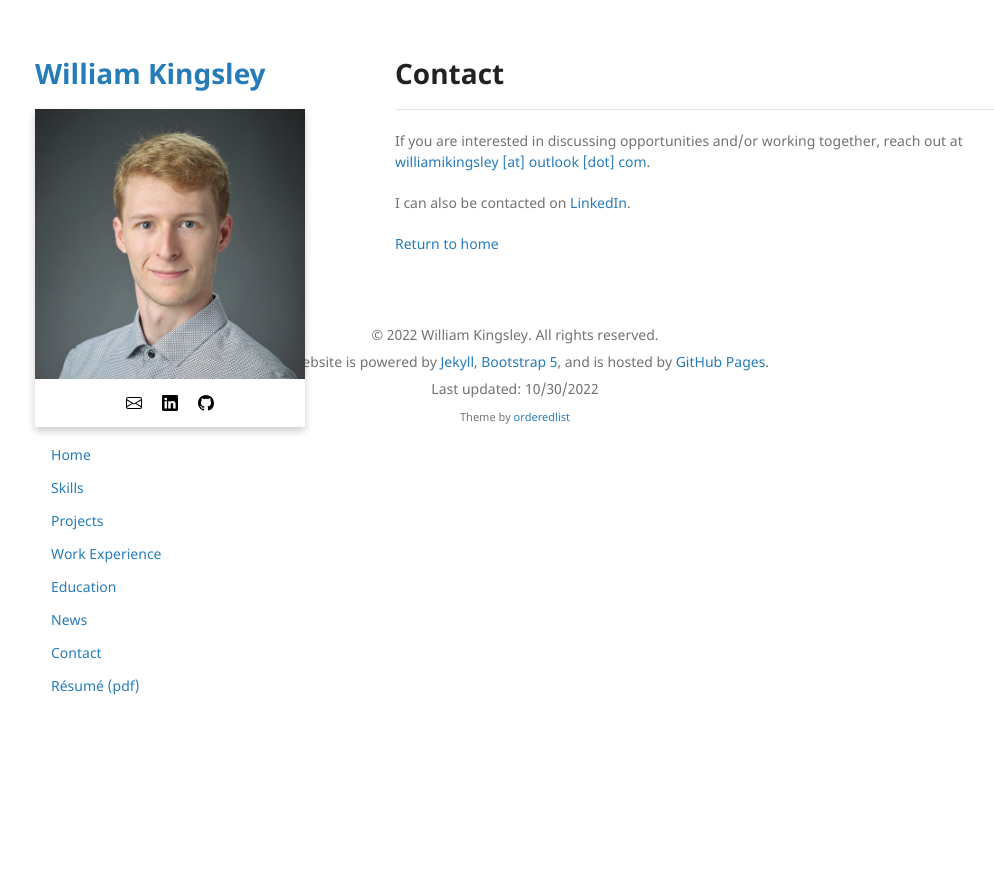
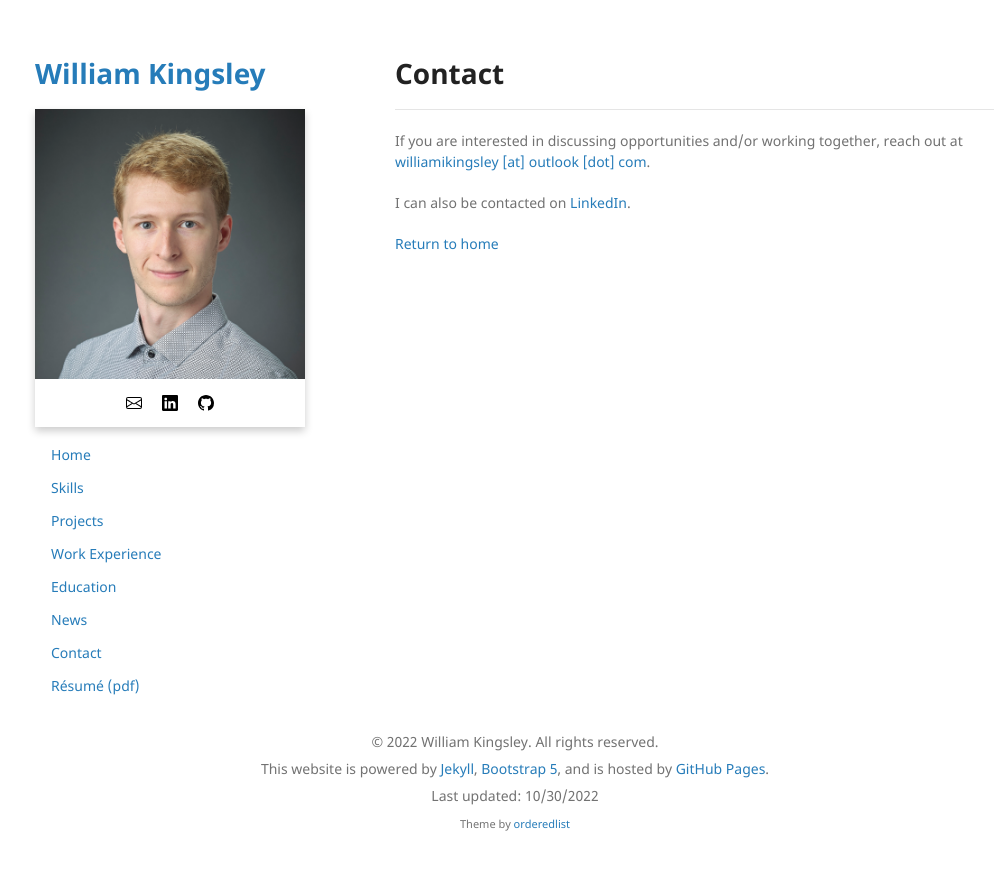
Before and after one commit to data-programmer/data-programmer.github.io, a Jekyll site: the page built from contact.md, in a window 1280 px wide. Shown: the top 870 px of the page, without its empty margins (125-1119 px from the left). Built offline with Jekyll 4.4.1, drawn with Linux system fonts in a browser that asks for light colours; our own code applies the rules of GitHub Pages for plain Markdown files.

Commit message:
Adjusting positions

```diff
--- a/_sass/jekyll-theme-minimal.scss
+++ b/_sass/jekyll-theme-minimal.scss
@@ -193,7 +193,7 @@ kbd {
 header {
   width:270px;
   float:left;
-  position:fixed;
+  position:relative;
   -webkit-font-smoothing:subpixel-antialiased;
 }
 
@@ -278,6 +278,7 @@ footer {
   width:100%;
   clear:both;
   text-align:center;
+  padding-top:25px;
   -webkit-font-smoothing:subpixel-antialiased;
 }
 
```
